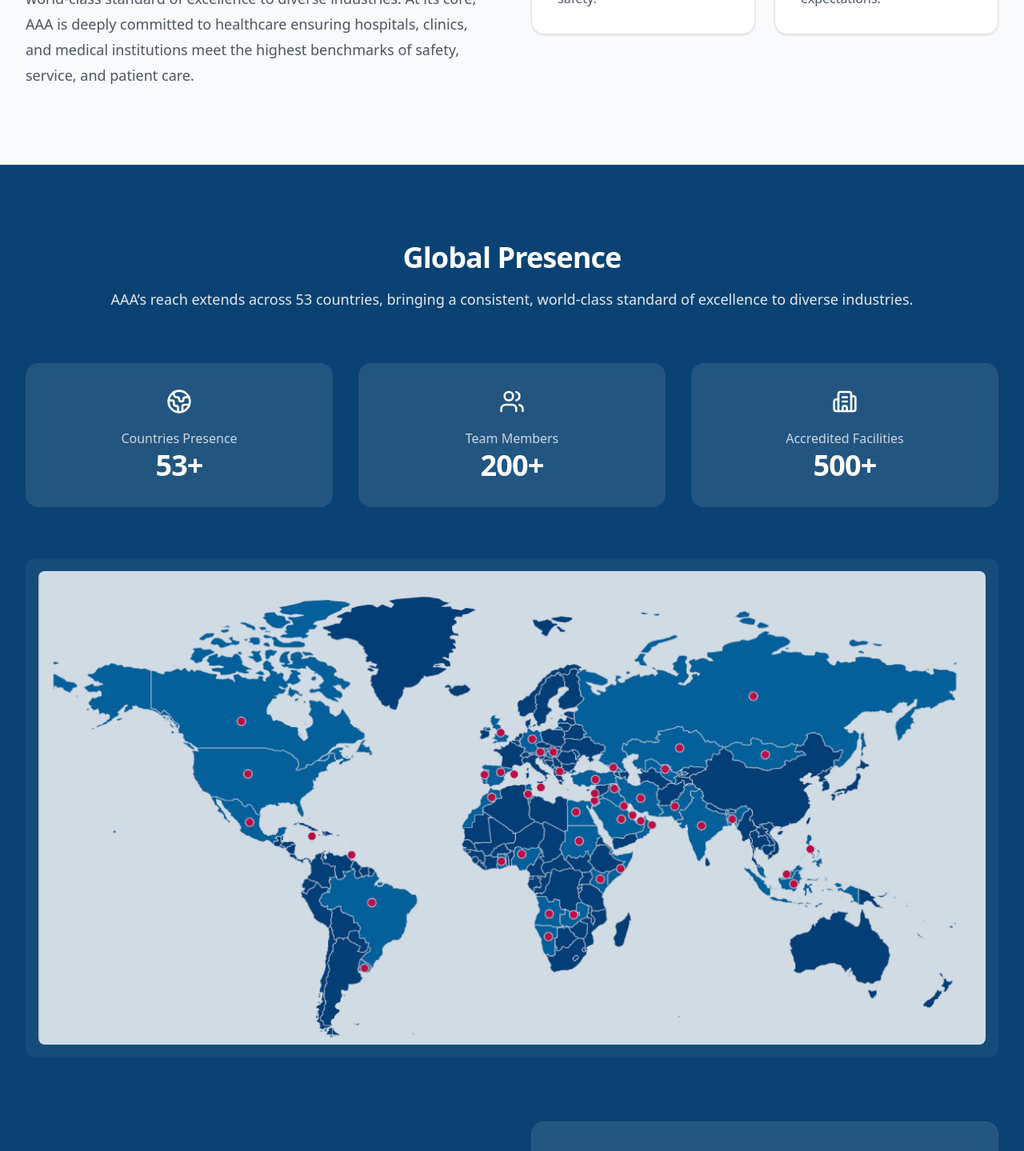
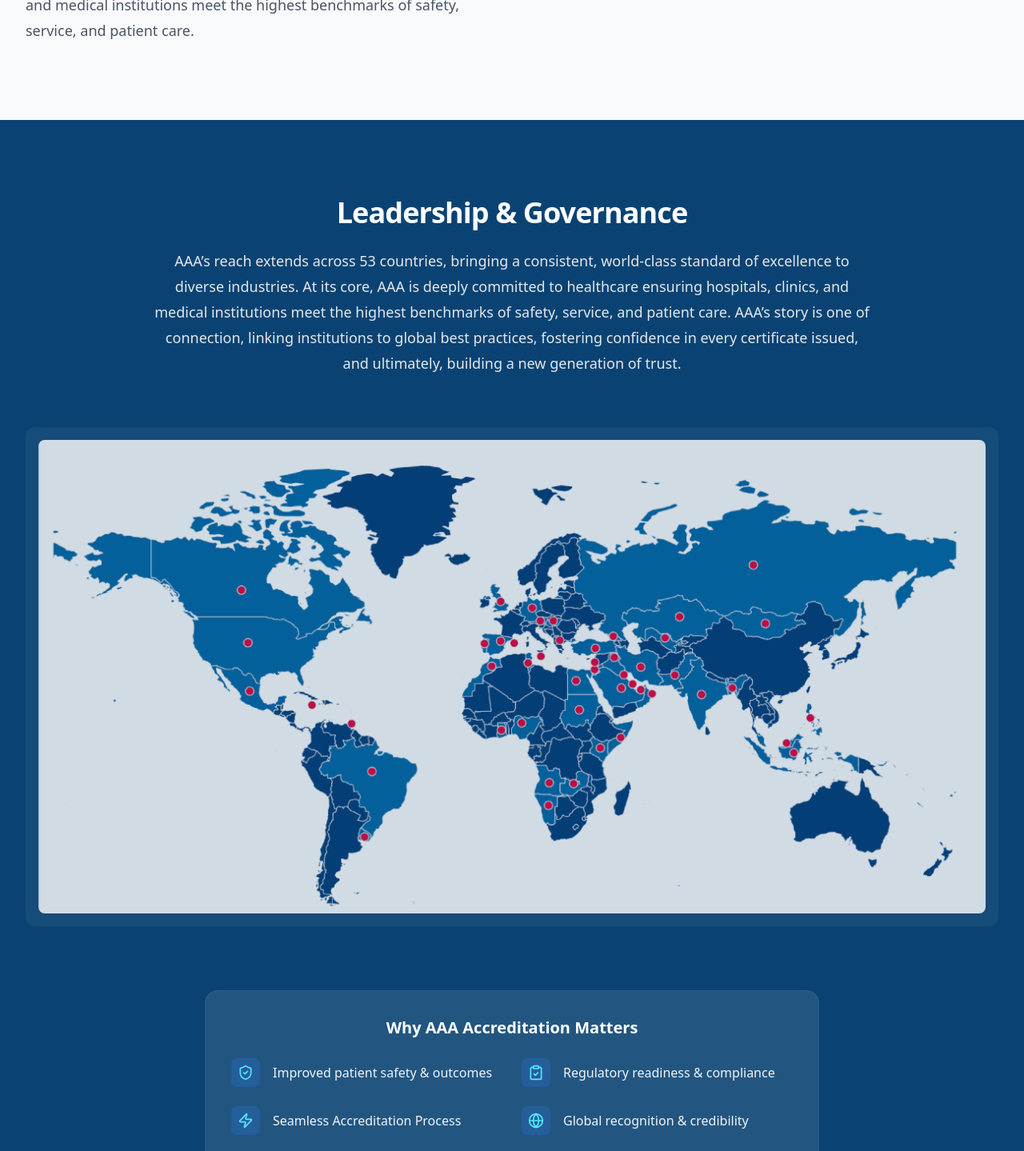
Before and after one commit to aaaacreditation/healthcare, a Next.js app: page / in a window 1280 px wide. Shown: the part 1330-2769 px from the top of the page at 80% size. Built offline with nearby package versions, Linux system fonts and the light colour scheme.

Commit message:
style: update hero and global presence sections

```diff
--- a/app/components/GlobalPresence.tsx
+++ b/app/components/GlobalPresence.tsx
@@ -1,12 +1,6 @@
 import React from 'react';
 import { Section } from './ui/Section';
-import { Globe2, Users, Building2, ShieldCheck, ClipboardCheck, Zap, Globe, TrendingUp, Plane } from 'lucide-react';
-
-const stats = [
-    { id: 1, name: 'Countries Presence', value: '53+', icon: Globe2 },
-    { id: 2, name: 'Team Members', value: '200+', icon: Users }, // Placeholder number
-    { id: 3, name: 'Accredited Facilities', value: '500+', icon: Building2 }, // Placeholder number
-];
+import { ShieldCheck, ClipboardCheck, Zap, Globe, TrendingUp, Plane } from 'lucide-react';
 
 const listItems = [
     { name: 'Improved patient safety & outcomes', icon: ShieldCheck },
@@ -22,20 +16,10 @@
         <Section className="bg-[#0a4373] text-white">
             <div className="mx-auto max-w-2xl lg:max-w-none">
                 <div className="text-center">
-                    <h2 className="text-3xl font-bold tracking-tight text-white sm:text-4xl">Global Presence</h2>
-                    <p className="mt-4 text-lg leading-8 text-gray-200">
-                        AAA’s reach extends across 53 countries, bringing a consistent, world-class standard of excellence to diverse industries.
+                    <h2 className="text-3xl font-bold tracking-tight text-white sm:text-4xl mb-6">Leadership & Governance</h2>
+                    <p className="mt-4 text-lg leading-8 text-gray-200 max-w-4xl mx-auto">
+                        AAA’s reach extends across 53 countries, bringing a consistent, world-class standard of excellence to diverse industries. At its core, AAA is deeply committed to healthcare ensuring hospitals, clinics, and medical institutions meet the highest benchmarks of safety, service, and patient care. AAA’s story is one of connection, linking institutions to global best practices, fostering confidence in every certificate issued, and ultimately, building a new generation of trust.
                     </p>
-                </div>
-
-                <div className="mt-16 grid grid-cols-1 gap-8 text-center sm:grid-cols-3 lg:grid-cols-3">
-                    {stats.map((stat) => (
-                        <div key={stat.id} className="flex flex-col items-center justify-center p-8 bg-white/10 rounded-2xl backdrop-blur-sm">
-                            <stat.icon className="h-8 w-8 text-white mb-4" />
-                            <dt className="text-base leading-7 text-gray-300">{stat.name}</dt>
-                            <dd className="text-4xl font-bold tracking-tight text-white">{stat.value}</dd>
-                        </div>
-                    ))}
                 </div>
 
                 <div className="mt-16">
@@ -50,16 +34,10 @@
                     </div>
                 </div>
 
-                <div className="mt-20 grid grid-cols-1 lg:grid-cols-2 gap-12 items-center">
-                    <div>
-                        <h3 className="text-2xl font-bold mb-4">Leadership & Governance</h3>
-                        <p className="text-gray-300">
-                            AAA’s reach extends across 53 countries, bringing a consistent, world-class standard of excellence to diverse industries. At its core, AAA is deeply committed to healthcare ensuring hospitals, clinics, and medical institutions meet the highest benchmarks of safety, service, and patient care. AAA’s story is one of connection, linking institutions to global best practices, fostering confidence in every certificate issued, and ultimately, building a new generation of trust.
-                        </p>
-                    </div>
-                    <div className="relative bg-white/10 p-8 rounded-2xl backdrop-blur-sm border border-white/5">
-                        <h4 className="text-xl font-bold text-white mb-6">Why AAA Accreditation Matters</h4>
-                        <ul className="space-y-4">
+                <div className="mt-20 flex justify-center">
+                    <div className="relative bg-white/10 p-8 rounded-2xl backdrop-blur-sm border border-white/5 w-full max-w-3xl">
+                        <h4 className="text-xl font-bold text-white mb-6 text-center">Why AAA Accreditation Matters</h4>
+                        <ul className="grid grid-cols-1 sm:grid-cols-2 gap-6">
                             {listItems.map((item, index) => (
                                 <li key={index} className="flex items-center gap-4">
                                     <div className="p-2 bg-blue-500/20 rounded-lg shrink-0">
--- a/app/components/Hero.tsx
+++ b/app/components/Hero.tsx
@@ -31,13 +31,6 @@
                 <div className="grid grid-cols-1 lg:grid-cols-2 gap-12 items-center">
                     {/* Left – Text Content */}
                     <div className="text-white">
-                        <div className="animate-fade-in-up">
-                            <span className="inline-flex items-center gap-2 rounded-full bg-white/10 backdrop-blur-sm px-4 py-1.5 text-sm font-medium text-blue-200 ring-1 ring-white/20 mb-6">
-                                <Award className="h-4 w-4" />
-                                ISQua Accredited Standards
-                            </span>
-                        </div>
-
                         <h1 className="text-4xl sm:text-5xl lg:text-6xl font-bold tracking-tight leading-tight animate-fade-in-up-delay-1">
                             Accreditation Designed for{' '}
                             <span className="text-transparent bg-clip-text bg-gradient-to-r from-blue-200 to-cyan-200">
@@ -77,8 +70,8 @@
                         </div>
                         <div className="bg-white/10 backdrop-blur-md rounded-2xl p-6 border border-white/10 hover:bg-white/15 transition-colors mt-8">
                             <Globe2 className="h-8 w-8 text-cyan-300 mb-3" />
-                            <div className="text-3xl font-bold text-white">500+</div>
-                            <div className="text-sm text-blue-200 mt-1">Accredited Facilities</div>
+                            <div className="text-3xl font-bold text-white">100+</div>
+                            <div className="text-sm text-blue-200 mt-1">Surveyors</div>
                         </div>
                         <div className="bg-white/10 backdrop-blur-md rounded-2xl p-6 border border-white/10 hover:bg-white/15 transition-colors">
                             <img src="/isqua.png" alt="ISQua Logo" className="h-12 w-auto object-contain mb-3" />
```
